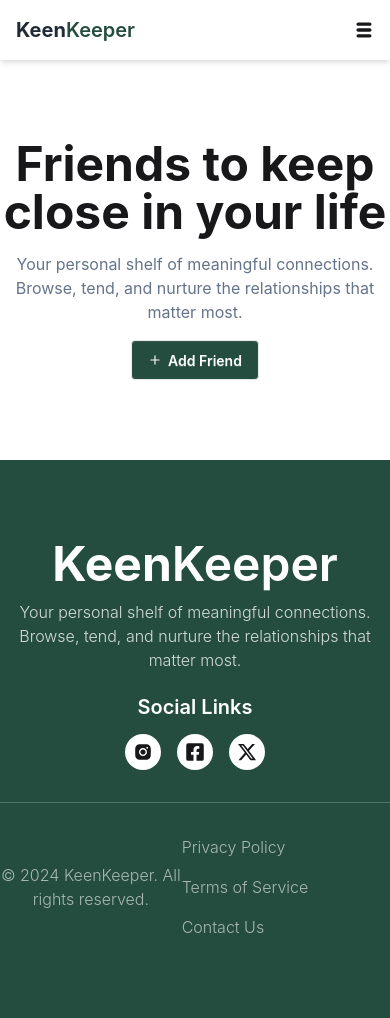
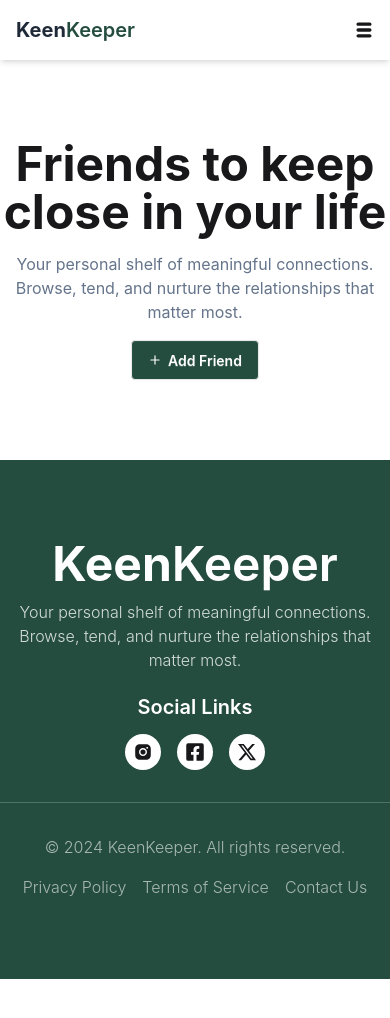
Before and after one commit to Morshedul-developer/keen-keeper, a React (Vite) app: page / in a window 390 px wide. After the commit the page ends 979 px from the top, so only its background shows below. Built offline with nearby package versions, Linux system fonts and the light colour scheme.

Commit message:
made the footer responsive

```diff
--- a/src/components/footer/Footer.jsx
+++ b/src/components/footer/Footer.jsx
@@ -32,7 +32,7 @@
           </div>
         </div>
         <hr className="border-t border-white/20 my-8" />
-        <div className="flex items-center justify-between">
+        <div className="flex items-center justify-center md:justify-between flex-wrap gap-4">
             <p className="text-white/60 font-light">
                 &copy; 2024 KeenKeeper. All rights reserved.
             </p>
```
